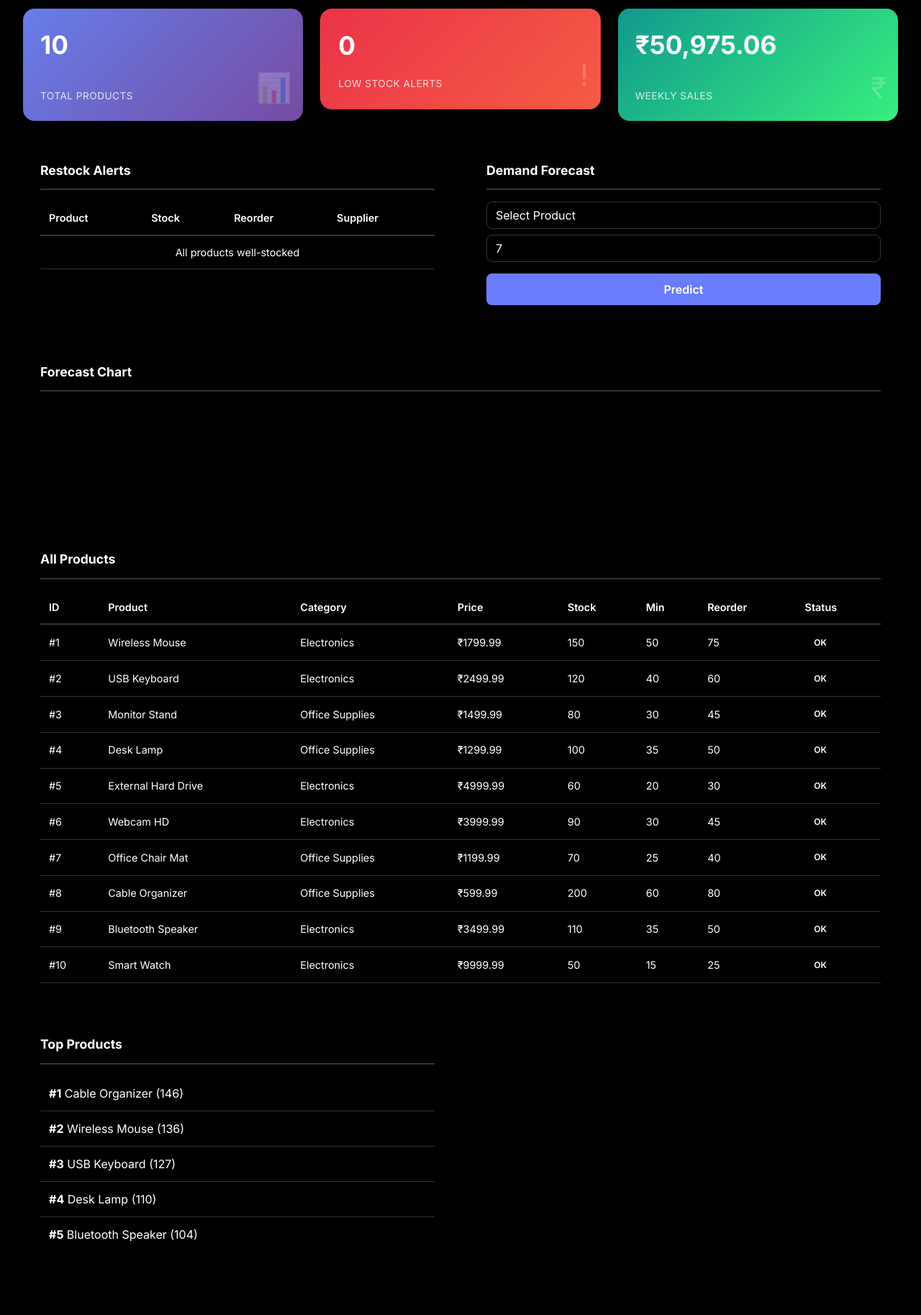
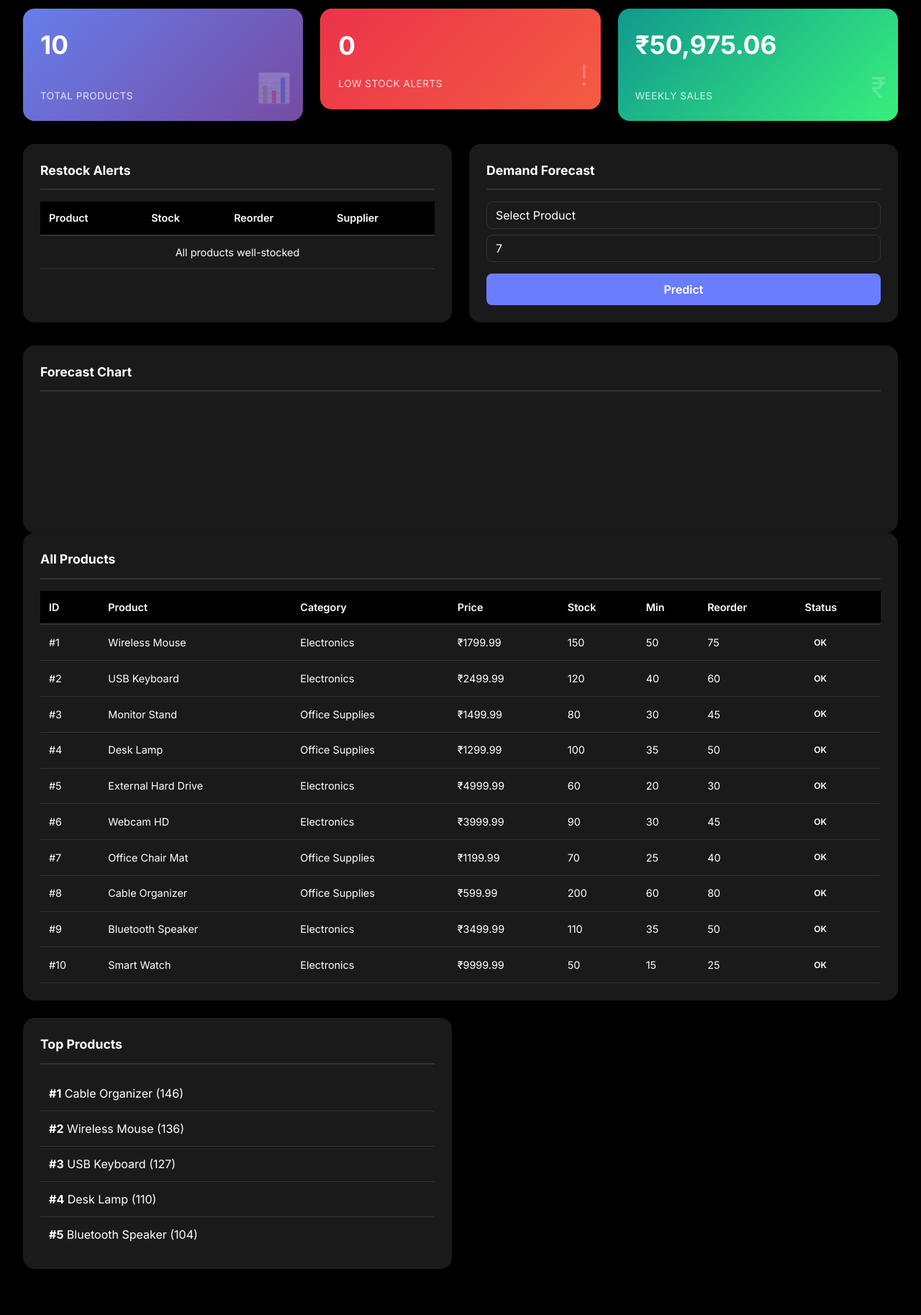
Before and after one commit to Kush69420/Smart-Stock-Predicting-system, a Flask app: page / in a window 1280 px wide. Shown: the part 239-2066 px from the top of the page at 72% size. Run offline with Flask 3, Linux system fonts and the light colour scheme; data comes from the database, SQL or seed files in the repository; data that the repository does not hold is empty; a map, chart or similar area stays blank.

Commit message:
Improve dark mode contrast for card sections
Update dark mode CSS variables to use a darker gray background for card sections, improving visibility against the primary background.

Replit-Commit-Author: Agent
Replit-Commit-Session-Id: e4a00cd0-bffa-45be-b835-d03da8f41ba9
Replit-Commit-Checkpoint-Type: full_checkpoint
Replit-Commit-Event-Id: 13793706-c310-4300-bdb5-13dc812b7744
Replit-Commit-Screenshot-Url: https://storage.googleapis.com/screenshot-production-us-central1/bfa5a85c-1217-486a-906c-3747fe48cff2/e4a00cd0-bffa-45be-b835-d03da8f41ba9/H628CEa

```diff
--- a/static/style.css
+++ b/static/style.css
@@ -10,7 +10,7 @@
 
 [data-theme="dark"] {
     --bg-primary: #000000;
-    --bg-secondary: #000000;
+    --bg-secondary: #1a1a1a;
     --text-primary: #ffffff;
     --text-secondary: #e0e0e0;
     --border-color: #333333;
```
Also changed, not shown: attached_assets/image_1764183120658.png (added).
